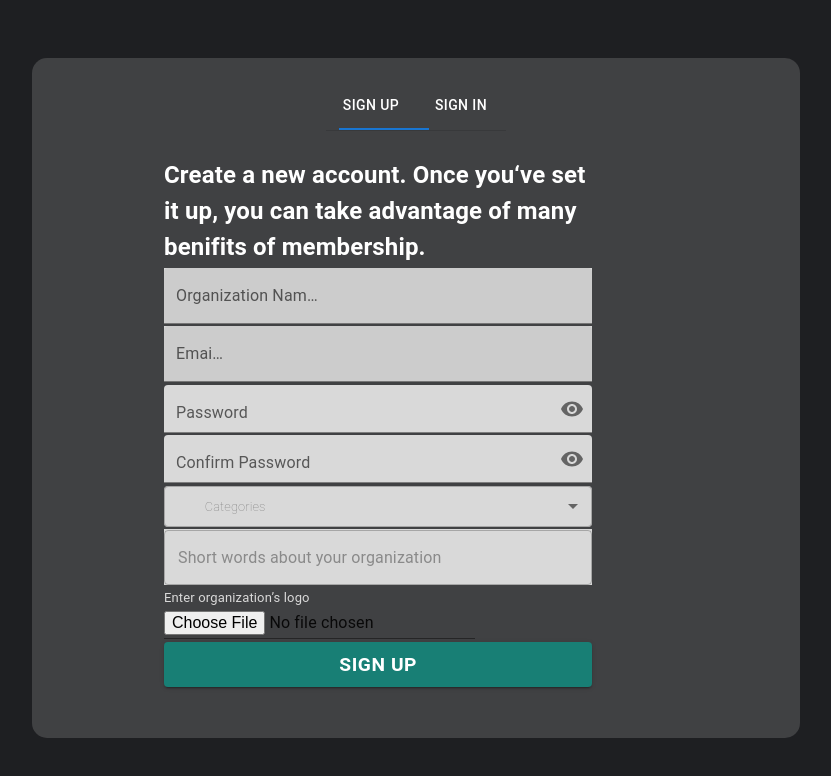
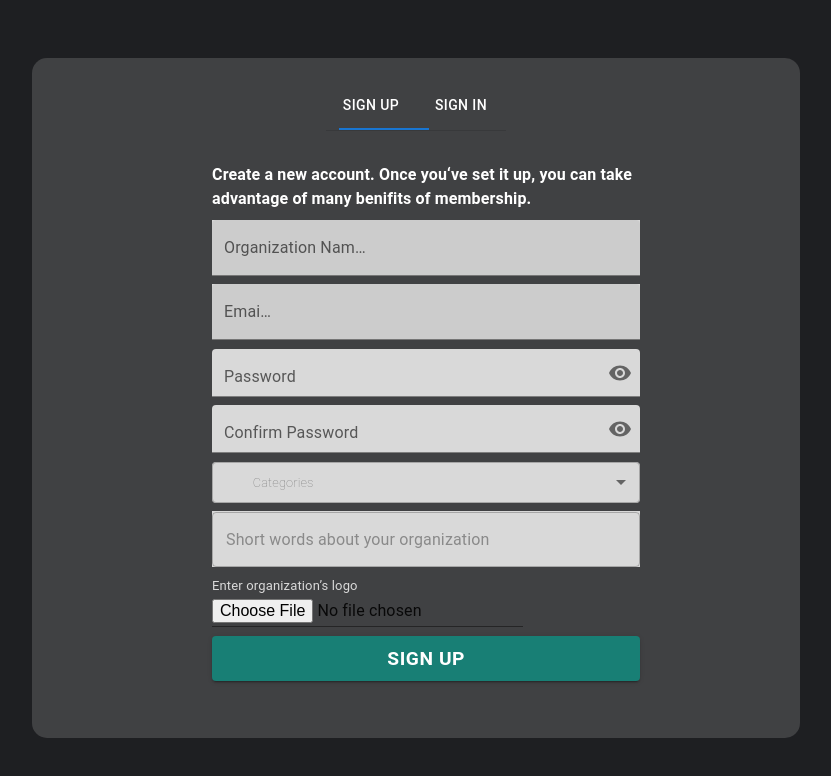
Before and after one commit to GSG-G10/eventy, a React (Create React App) app in the folder client/: page /register in a window 1280 px wide. Shown: the top 776 px of the page, without its empty margins (224-1055 px from the left). Built offline with nearby package versions, Linux system fonts and the light colour scheme.

Commit message:
Edit Style Relates #116

```diff
--- a/client/src/pages/Register/Login/index.jsx
+++ b/client/src/pages/Register/Login/index.jsx
@@ -50,9 +50,9 @@ const Login = () => {
 
     <div className="container">
       <div className="header">
-        <h1>
+        <h2>
               Login to your account to see all events that you organize
-        </h1>
+        </h2>
       </div>
       <form className='form-container' onSubmit={sendRequest}>
         {
@@ -82,7 +82,7 @@ const Login = () => {
           onChange={handleInputChange}
           requiered />
         <Button type='submit' variant="contained" sx={btnStyle}>Log in</Button>
-        <Button variant="contained" sx={{ width: '50%' }} onClick={() => history.push('/')}>  Rerturn to home page</Button>
+        <Button variant="outlined" sx={{ width: '50%', color: 'white' }} onClick={() => history.push('/')}>  Return to home page</Button>
 
       </form>
     </div>
--- a/client/src/pages/Register/SignUp/index.jsx
+++ b/client/src/pages/Register/SignUp/index.jsx
@@ -77,11 +77,11 @@ const SignUp = () => {
   };
 
   return (
-    <form id="Form" onSubmit={handleSubmit}>
-      <h2 style={{ fontWeight: 'bolder' }}>
+    <form id="Form" onSubmit={handleSubmit} style={{ marginLeft: '3rem' }}>
+      <h4 style={{ fontWeight: 'bolder' }}>
         Create a new account. Once you‘ve set it up, you can take advantage of
         many benifits of membership.
-      </h2>
+      </h4>
       {errorMessage ? <Alert severity="error">{errorMessage}!</Alert> : ''}
 
       <TextField
```
